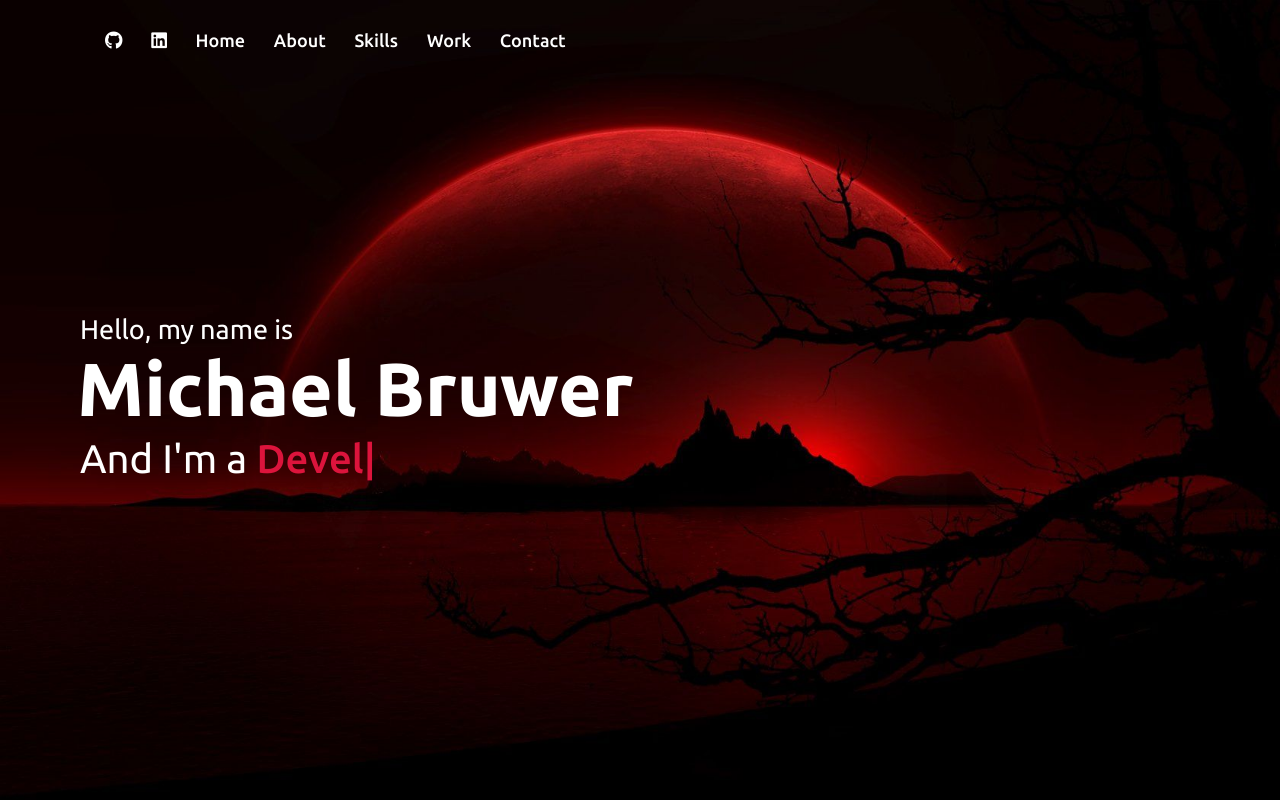
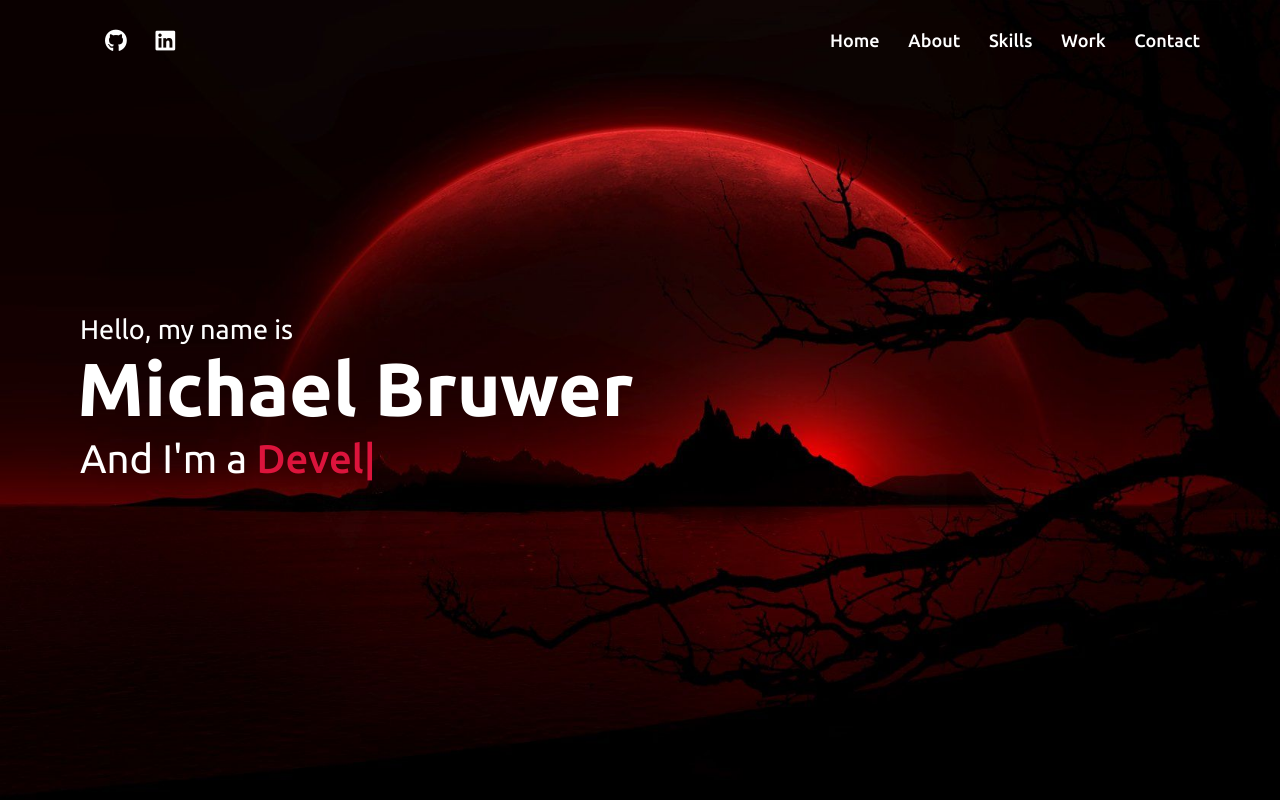
Before and after one commit to MichaelBruwer/Portfolio, a plain HTML site: page index.html in a window 1280 px wide. Shown: the top 800 px of the page. Drawn offline with nearby package versions, Linux system fonts and the light colour scheme.

Commit message:
nav changes
nav changes

```diff
--- a/index.html
+++ b/index.html
@@ -1,5 +1,4 @@
 <!DOCTYPE html>
-<!-- Created By CodingNepal -->
 <html lang="en">
 <head>
     <meta charset="UTF-8">
@@ -20,9 +19,14 @@
     </div>
     <nav class="navbar">
         <div class="max-width">
+            <div>
+                <ul class="menu">
+                    <li><a href='https://github.com/MichaelBruwer' ><i class="fab fa-github fa-lg"></i></a></li>
+                    <li><a href='https://www.linkedin.com/in/michael-bruwer-2806a41a9/'><i class="fab fa-linkedin fa-lg"></i></a></li>
+
+                </ul>
+            </div>
             <ul class="menu">
-                <li><a href='https://github.com/MichaelBruwer' ><i class="fab fa-github "></i></a></li>
-                <li><a href='https://www.linkedin.com/in/michael-bruwer-2806a41a9/'><i class="fab fa-linkedin"></i></a></li>
                 <li><a href="#home" class="menu-btn">Home</a></li>
                 <li><a href="#about" class="menu-btn">About</a></li>
                 <li><a href="#skills" class="menu-btn">Skills</a></li>
```
Also changed, not shown: 1 other file.
